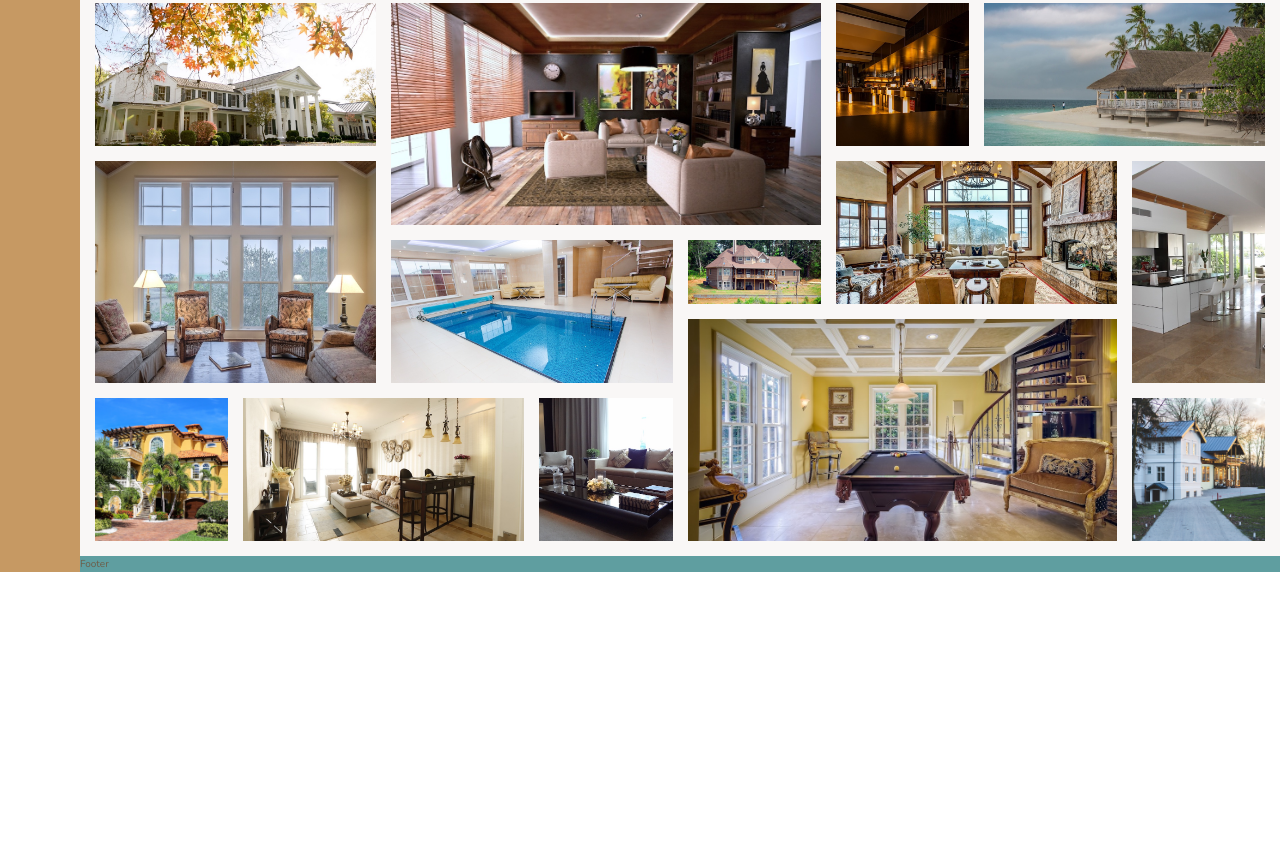
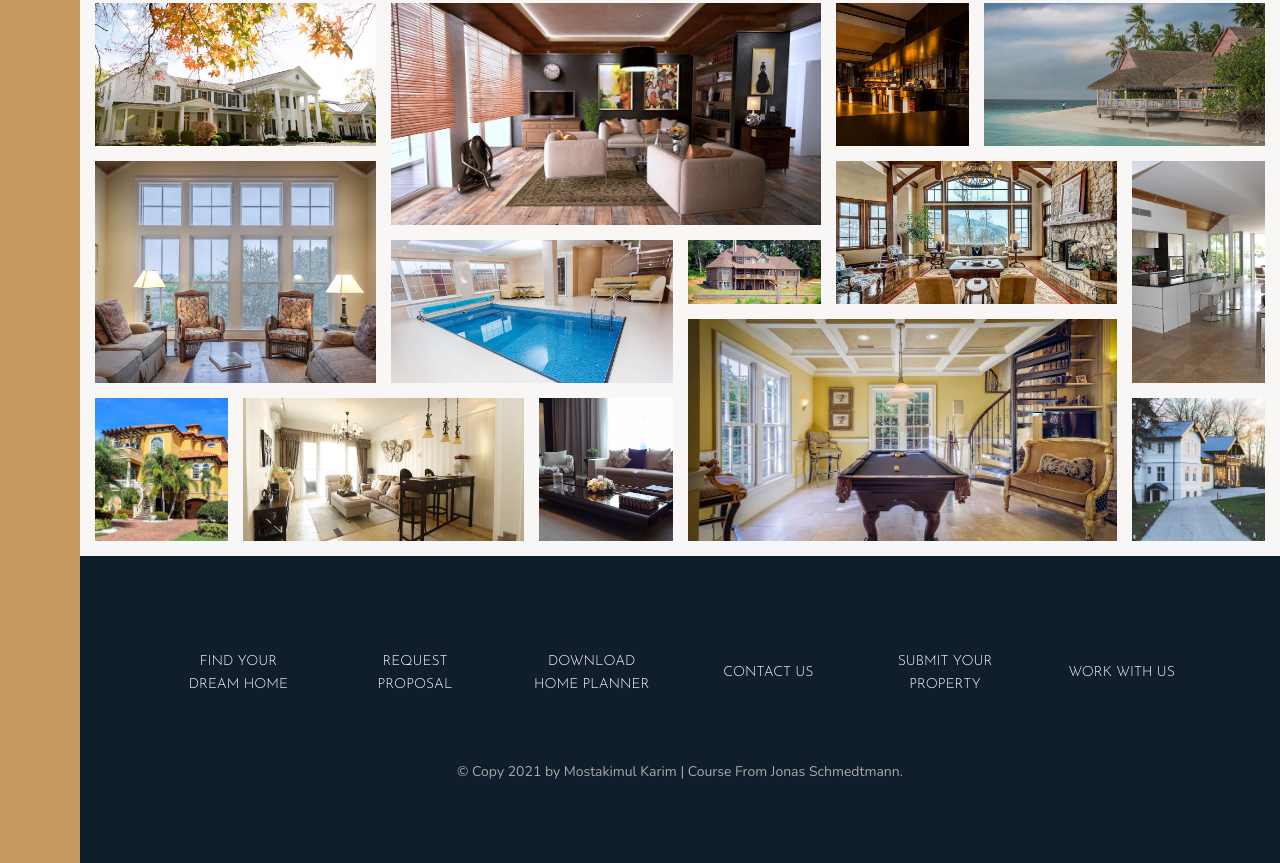
Before and after one commit to Mostakimul/sass-nexter, a website built with Vite: page index.html in a window 1280 px wide. Shown: the part 3084-3947 px from the top of the page. Before the commit the page ends 3656 px from the top, so only its background shows below. Built offline with nearby package versions, Linux system fonts and the light colour scheme.

Commit message:
footer section completed

```diff
--- a/index.html
+++ b/index.html
@@ -339,7 +339,17 @@
 
   <!-- Footer -->
   <footer class="footer">
-    Footer
+    <ul class="nav">
+      <li class="nav__item"><a href="#" class="nav__link">Find your dream home</a></li>
+      <li class="nav__item"><a href="#" class="nav__link">Request proposal</a></li>
+      <li class="nav__item"><a href="#" class="nav__link">Download home planner</a></li>
+      <li class="nav__item"><a href="#" class="nav__link">Contact us</a></li>
+      <li class="nav__item"><a href="#" class="nav__link">Submit your property</a></li>
+      <li class="nav__item"><a href="#" class="nav__link">Work with us</a></li>
+    </ul>
+    <p class="copyright">
+      &copy; Copy 2021 by Mostakimul Karim | Course From Jonas Schmedtmann.
+    </p>
   </footer>
 </body>
 
--- a/scss/components/_footer.scss
+++ b/scss/components/_footer.scss
@@ -1,6 +1,43 @@
 @use '../abstracts/index' as *;
+@use '../base/' as *;
 
 .footer {
-  background-color: cadetblue;
+  background-color: $color-secondary;
   grid-column: full-start / full-end;
+  padding: 8rem;
 }
+
+.nav {
+  display: grid;
+  grid-template-columns: repeat(auto-fit, minmax(15rem, 1fr));
+  gap: 2rem;
+  align-items: center;
+  list-style: none;
+
+  &__link:link,
+  &__link:visited {
+    font-size: 1.4rem;
+    color: $white;
+    text-decoration: none;
+    text-transform: uppercase;
+    font-family: $font-display;
+    text-align: center;
+    padding: 1.5rem;
+    display: block;
+    transition: all 0.2s;
+  }
+
+  &__link:hover,
+  &__link:active {
+    background-color: rgba($white, 0.05);
+    transform: translate(-0.3rem);
+  }
+}
+
+.copyright {
+  font-size: 1.4rem;
+  color: $color-grey-light-2;
+  text-align: center;
+  margin: 5rem auto 0 auto;
+  width: 65%;
+}
```
